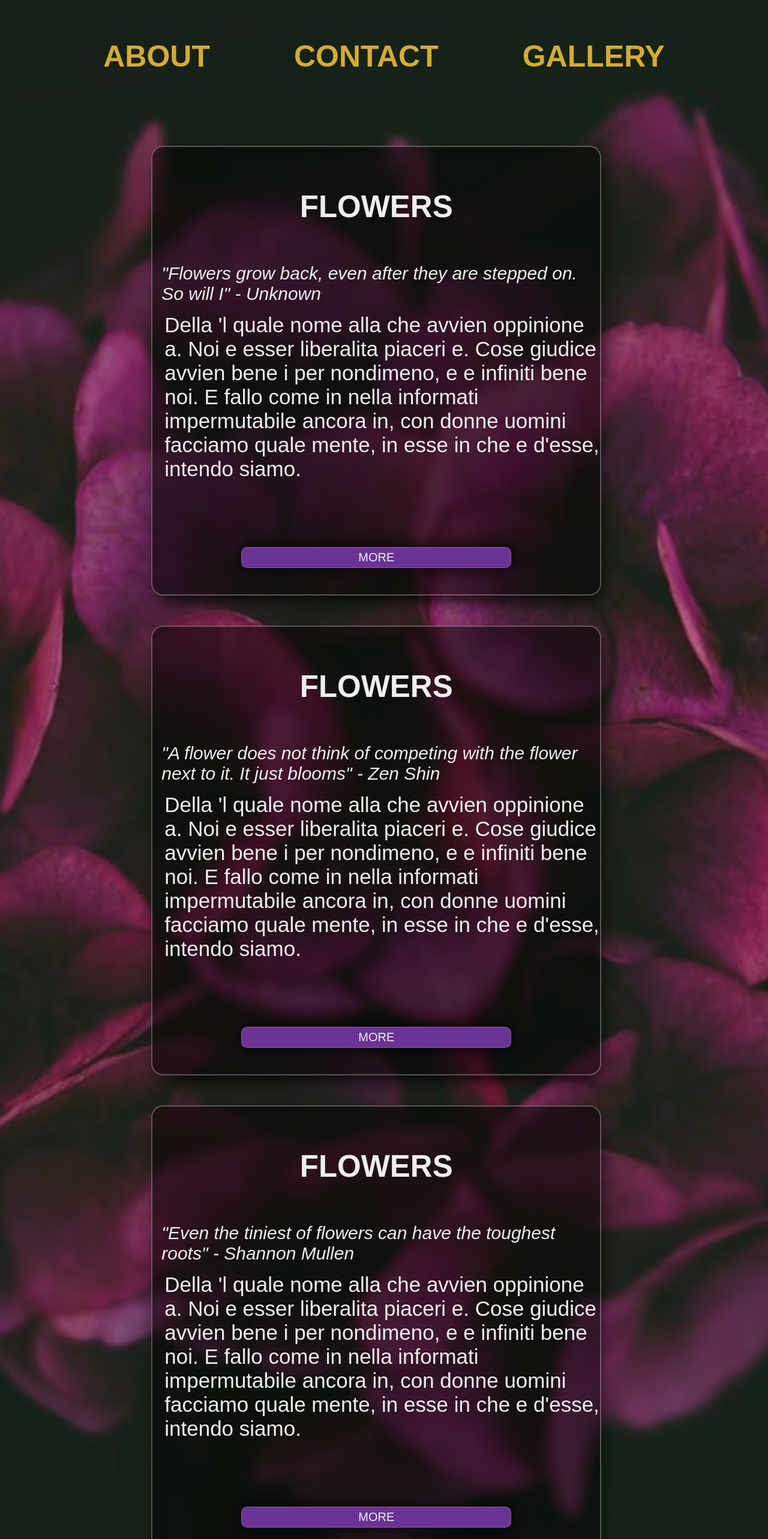
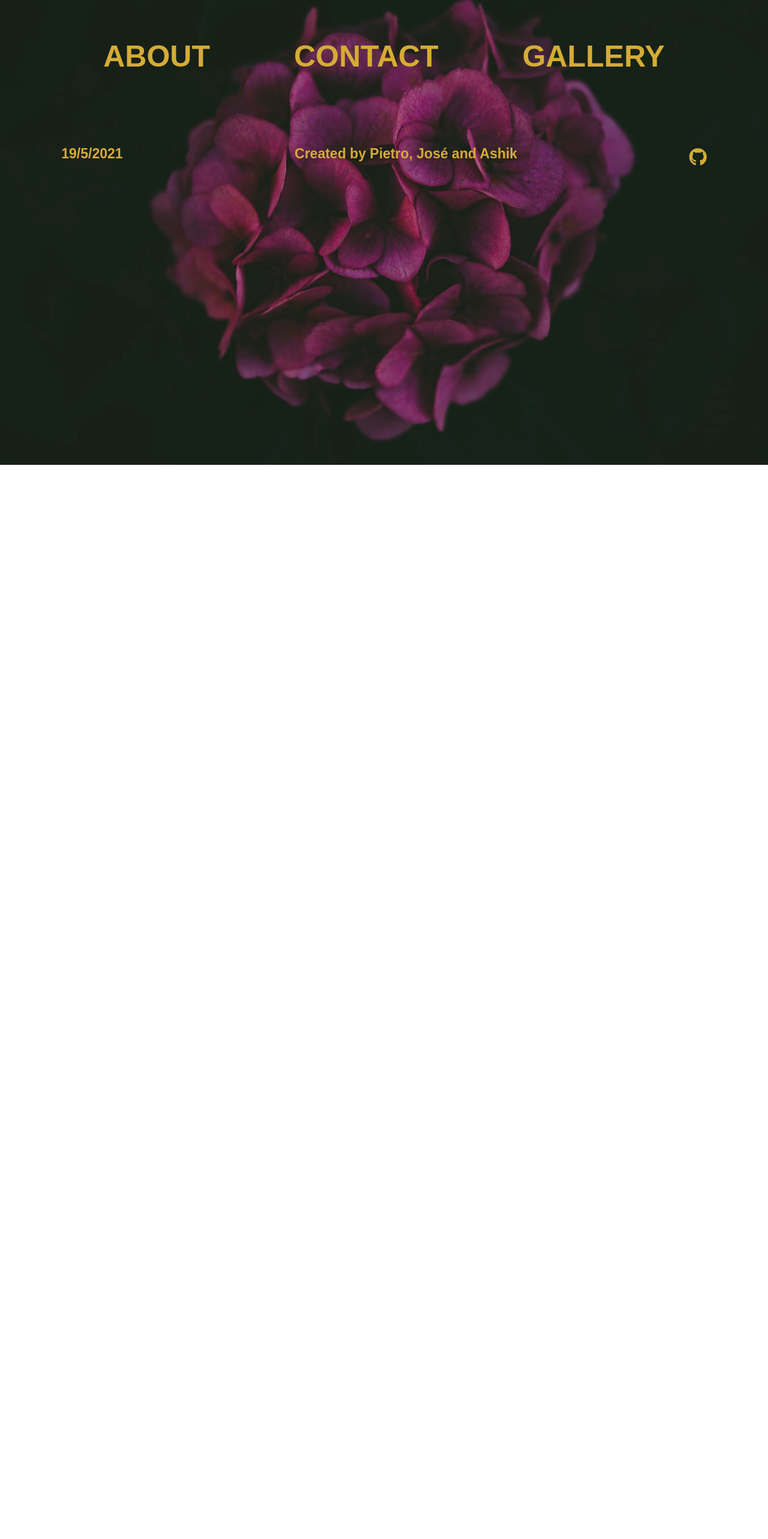
Before and after one commit to whiteroach/newgarden, a React (Create React App) app in the folder client/: page / in a window 1280 px wide. Shown: the part 55-2621 px from the top of the page at 60% size. After the commit the page ends 830 px from the top, so only its background shows below. Built offline with nearby package versions, Linux system fonts and the light colour scheme; a web font is replaced by a local one.

Commit message:
merged from pietro

```diff
--- a/client/package.json
+++ b/client/package.json
@@ -38,5 +38,5 @@
       "last 1 safari version"
     ]
   },
-  "proxy":"http://localhost:8080"
+  "proxy": "http://localhost:8080"
 }
--- a/client/src/App.js
+++ b/client/src/App.js
@@ -1,37 +1,37 @@
-import React from 'react';
-import Main from './components/Main';
-import Footer from './components/Footer';
-import Gallery from './components/Gallery';
+import React from "react";
+import Main from "./components/Main";
+import Footer from "./components/Footer";
+import Gallery from "./components/Gallery";
+import Form from "./components/Form";
 import {
   BrowserRouter as Router,
   Redirect,
   Route,
   Switch,
-  useLocation
+  useLocation,
 } from "react-router-dom";
 
-
 const App = () => {
-
   return (
     <Router>
       <div>
         <Switch>
-                <Route exact path = '/' component = { Main } />
-                <Route exact path = '/gallery' component = { Gallery }/>
-                <Redirect to = '/' />
+          <Route exact path="/" component={Main} />
+          <Route exact path="/gallery" component={Gallery} />
+          <Route exact path="/flowerForm" component={Form} />
+          {/* <Redirect to="/" /> */}
         </Switch>
 
         <Footer />
       </div>
     </Router>
-)
+  );
   /* return (
     <div>
       <Main />
       <Footer />
     </div>
   ) */
-}
+};
 
-export default App
+export default App;
--- /dev/null
+++ b/client/src/components/Card.jsx
@@ -0,0 +1,18 @@
+import React from "react";
+const Cards = () => {
+  return (
+    <div>
+      <div className="dark-glass card">
+        <h2>{FlowerName}</h2>
+        <p>
+          <i>{Quote}</i>
+        </p>
+        <div className="card-body">{Description}</div>
+        <div className="btn-container">
+          <button className="card-btn">MORE</button>
+        </div>
+      </div>
+    </div>
+  );
+};
+export default Cards;
--- a/client/src/components/Form.js
+++ b/client/src/components/Form.js
@@ -29,10 +29,10 @@ const Form = () => {
     e.preventDefault();
     console.log(formState);
     const formData = new FormData();
-    // formData.append('plantName', formState.plantName)
-    // formData.append('plantType', formState.plantType)
-    // formData.append('description', formState.description)
-    formData.append("formState", JSON.stringify(formState));
+    formData.append("plantName", formState.plantName);
+    formData.append("plantType", formState.plantType);
+    formData.append("description", formState.description);
+    // formData.append("formState", JSON.stringify(formState));
 
     formData.append("pic", picture);
     const config = {
--- a/client/src/components/Main.jsx
+++ b/client/src/components/Main.jsx
@@ -1,51 +1,27 @@
-import React from 'react'
+import React, { useState } from "react";
+import Card from "./Card";
+import axios from "axios";
 
 const Main = () => {
+  const [flowerCards, setCard] = useState([]);
   return (
     <div>
       <nav className="navbar">
         <ul className="navbarList">
-                    <li href="#" className="navbarLink">ABOUT</li>
-                    <li href="#" className="navbarLink">CONTACT</li>
-                    <li href="#" className="navbarLink">GALLERY</li>
+          <li href="#" className="navbarLink">
+            ABOUT
+          </li>
+          <li href="#" className="navbarLink">
+            CONTACT
+          </li>
+          <li href="#" className="navbarLink">
+            GALLERY
+          </li>
         </ul>
       </nav>
-            <div className = "card-wrapper">
-                <div className="dark-glass card">
-                    <h2>FLOWERS</h2>
-                    <p><i>"Flowers grow back, even after they are stepped on. So will I" - Unknown</i></p>
-                    <div className="card-body">
-                        Della 'l quale nome alla che avvien oppinione a. Noi e esser liberalita piaceri e. Cose giudice avvien bene i per nondimeno, e e infiniti bene noi. E fallo come in nella informati impermutabile ancora in, con donne uomini facciamo quale mente, in esse in che e d'esse, intendo siamo.
+      <div className="card-wrapper"></div>
     </div>
-                    <div className = "btn-container">
-                        <button className = "card-btn">MORE</button>
-                    </div>
-                </div>
+  );
+};
 
-                <div className="dark-glass card">
-                    <h2>FLOWERS</h2>
-                    <p><i>"A flower does not think of competing with the flower next to it. It just blooms"  - Zen Shin</i></p>
-                    <div className="card-body">
-                        Della 'l quale nome alla che avvien oppinione a. Noi e esser liberalita piaceri e. Cose giudice avvien bene i per nondimeno, e e infiniti bene noi. E fallo come in nella informati impermutabile ancora in, con donne uomini facciamo quale mente, in esse in che e d'esse, intendo siamo.
-                    </div>
-                    <div className = "btn-container">
-                        <button className = "card-btn">MORE</button>
-                    </div>
-                </div>
-
-                <div className="dark-glass card">
-                    <h2>FLOWERS</h2>
-                    <p><i>"Even the tiniest of flowers can have the toughest roots" - Shannon Mullen</i></p>
-                    <div className="card-body">
-                        Della 'l quale nome alla che avvien oppinione a. Noi e esser liberalita piaceri e. Cose giudice avvien bene i per nondimeno, e e infiniti bene noi. E fallo come in nella informati impermutabile ancora in, con donne uomini facciamo quale mente, in esse in che e d'esse, intendo siamo.
-                    </div>
-                    <div className = "btn-container">
-                        <button className = "card-btn">MORE</button>
-                </div>
-            </div>
-        </div>
-     </div>
-    )
-}
-
-export default Main
+export default Main;
```
Also changed, not shown: 1 other file (tests, documents, lock files or other folders). Lines whose indentation alone changed are shown as unchanged.
